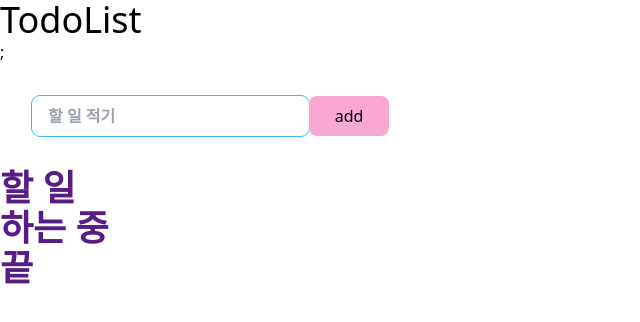
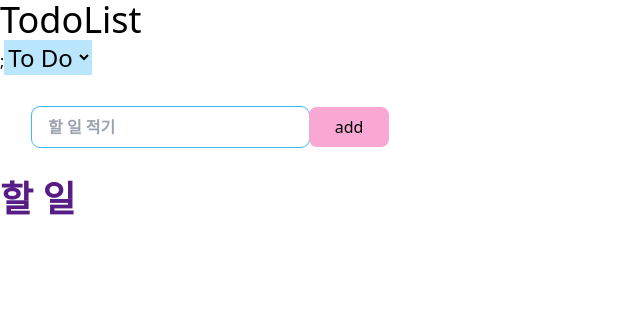
Before and after one commit to mintcoo/ReactQueryRecoil, a React (Create React App) app in the folder react-query-recoil/: page /TodoList in a window 1280 px wide. Shown: the top 322 px of the page, without its empty margins (0-640 px from the left). Built offline with nearby package versions, Linux system fonts and the light colour scheme.

Commit message:
selector 마무리

```diff
--- a/react-query-recoil/src/Components/CreateToDo.tsx
+++ b/react-query-recoil/src/Components/CreateToDo.tsx
@@ -1,6 +1,6 @@
 import { useForm } from "react-hook-form";
-import { useRecoilState, useSetRecoilState } from "recoil";
-import { toDoState } from "./atoms";
+import { useRecoilValue, useSetRecoilState } from "recoil";
+import { categoryState, toDoState } from "./atoms";
 
 interface IForm {
   toDo: string;
@@ -8,13 +8,14 @@ interface IForm {
 
 function CreateToDo() {
   const setToDos = useSetRecoilState(toDoState);
+  const nowCategory = useRecoilValue(categoryState);
   const { register, handleSubmit, setValue } = useForm<IForm>();
 
   const onSubmit = (data: IForm) => {
     // 데이터가 모두 유효하다면
     console.log(data, "data");
     setToDos((prev) => [
-      { id: Date.now(), text: data.toDo, category: "ToDo" },
+      { id: Date.now(), text: data.toDo, category: nowCategory },
       ...prev,
     ]);
     setValue("toDo", "");
@@ -22,7 +23,7 @@ function CreateToDo() {
   };
 
   return (
-    <form className="flex w-96 m-8" onSubmit={handleSubmit(onSubmit)}>
+    <form className="flex m-8 w-96" onSubmit={handleSubmit(onSubmit)}>
       <input
         {...register("toDo", { required: "할 일을 추가해주세요" })}
         className="form-input"
--- a/react-query-recoil/src/Components/atoms.ts
+++ b/react-query-recoil/src/Components/atoms.ts
@@ -8,6 +8,11 @@ export interface IToDo {
   category: "Done" | "Doing" | "ToDo";
   // 그냥 string이 아니라 딱 저 3가지 카테고리중 하나만 가능하다고 명시
 }
+
+export const categoryState = atom<IToDo["category"]>({
+  key: "category",
+  default: "ToDo",
+});
 
 export const toDoState = atom<IToDo[]>({
   // 타입 적어주는 곳 잘 보자
@@ -20,11 +25,13 @@ export const toDoSelector = selector({
   get: ({ get }) => {
     const toDos = get(toDoState);
     // atom의 값을 가져옴 atom을 항상 보고있음
-    const toDoList = toDos.filter((toDo) => toDo.category == "ToDo");
+    const category = get(categoryState);
+    // 현재의 선택된 category 정보가져옴
+
+    const toDoList = toDos.filter((toDo) => toDo.category === category);
     // 조건에 맞는것만 배열로 반환하는 함수 filter
-    const doingList = toDos.filter((toDo) => toDo.category == "Doing");
-    const doneList = toDos.filter((toDo) => toDo.category == "Done");
-    return [toDoList, doingList, doneList];
-    // 각각을 배열로 만들어서 하나의 배열안에 [[1], [2], [3]] 이런식으로 리턴
+    // 현재 카테고리와 같은 toDo들만 걸러서 배열로 만들어줌
+
+    return toDoList;
   },
 });
--- a/react-query-recoil/src/Routes/ToDoList.tsx
+++ b/react-query-recoil/src/Routes/ToDoList.tsx
@@ -1,40 +1,68 @@
-import { useRecoilValue } from "recoil";
+import { useRecoilState, useRecoilValue } from "recoil";
 import CreateToDo from "../Components/CreateToDo";
-import { toDoSelector, toDoState } from "../Components/atoms";
+import { categoryState, toDoSelector, toDoState } from "../Components/atoms";
 import ToDo from "../Components/ToDo";
 
 function TodoList() {
   // const toDos = useRecoilValue(toDoState);
   // 값만 주시하므로 useRecoilValue 사용
-  const [toDo, doing, done] = useRecoilValue(toDoSelector);
+  const toDos = useRecoilValue(toDoSelector);
   // 3개의 배열을 리턴중인데 배열을 열고 배열별로 이름을 지정하면 각각 꺼낼수있음
+  const [category, setCategory] = useRecoilState(categoryState);
+
+  const onInput = (event: React.FormEvent<HTMLSelectElement>) => {
+    setCategory(event.currentTarget.value as "Done" | "Doing" | "ToDo");
+  };
+  console.log(category, "zkxp");
+  console.log(toDos, "todos");
 
   return (
     <>
       <div className="text-4xl">TodoList</div>;
+      <select
+        value={category}
+        className="text-2xl bg-sky-200"
+        onInput={onInput}
+      >
+        <option value="ToDo">To Do</option>
+        <option value="Doing">Doing</option>
+        <option value="Done">Done</option>
+      </select>
       <CreateToDo />
-      <div className="font-bold text-purple-900 text-4xl">할 일</div>
-      <ul>
-        {toDo.map((toDo) => (
-          <ToDo key={toDo.id} {...toDo} />
-        ))}
-        {/* {toDos.map((toDo) => <ToDo text={toDo.text} category={toDo.category} id={toDo.id} />)} */}
-        {/* 이렇게 길게 안쓰고 위에처럼 한번에 가능 왜냐면 toDo자체가 전달하는 props와 같은 모양이기때문 */}
-      </ul>
-      <div className="font-bold text-purple-900 text-4xl">하는 중</div>
-      <ul>
-        {doing.map((toDo) => (
-          <ToDo key={toDo.id} {...toDo} />
-        ))}
-      </ul>
-      <div className="font-bold text-purple-900 text-4xl">끝</div>
-      <ul>
-        {done.map((toDo) => (
-          <ToDo key={toDo.id} {...toDo} />
-        ))}
-      </ul>
+      <div className="text-4xl font-bold text-purple-900">할 일</div>
+      {toDos.map((toDo) => (
+        <ToDo key={toDo.id} {...toDo} />
+      ))}
     </>
   );
+
+  // =========== 아래는 처음의 recoil selector 기본방법 =========
+  // return (
+  //   <>
+  //     <div className="text-4xl">TodoList</div>;
+  //     <CreateToDo />
+  //     <div className="text-4xl font-bold text-purple-900">할 일</div>
+  //     <ul>
+  //       {toDo.map((toDo) => (
+  //         <ToDo key={toDo.id} {...toDo} />
+  //       ))}
+  //       {/* {toDos.map((toDo) => <ToDo text={toDo.text} category={toDo.category} id={toDo.id} />)} */}
+  //       {/* 이렇게 길게 안쓰고 위에처럼 한번에 가능 왜냐면 toDo자체가 전달하는 props와 같은 모양이기때문 */}
+  //     </ul>
+  //     <div className="text-4xl font-bold text-purple-900">하는 중</div>
+  //     <ul>
+  //       {doing.map((toDo) => (
+  //         <ToDo key={toDo.id} {...toDo} />
+  //       ))}
+  //     </ul>
+  //     <div className="text-4xl font-bold text-purple-900">끝</div>
+  //     <ul>
+  //       {done.map((toDo) => (
+  //         <ToDo key={toDo.id} {...toDo} />
+  //       ))}
+  //     </ul>
+  //   </>
+  // );
 }
 
 export default TodoList;
```
